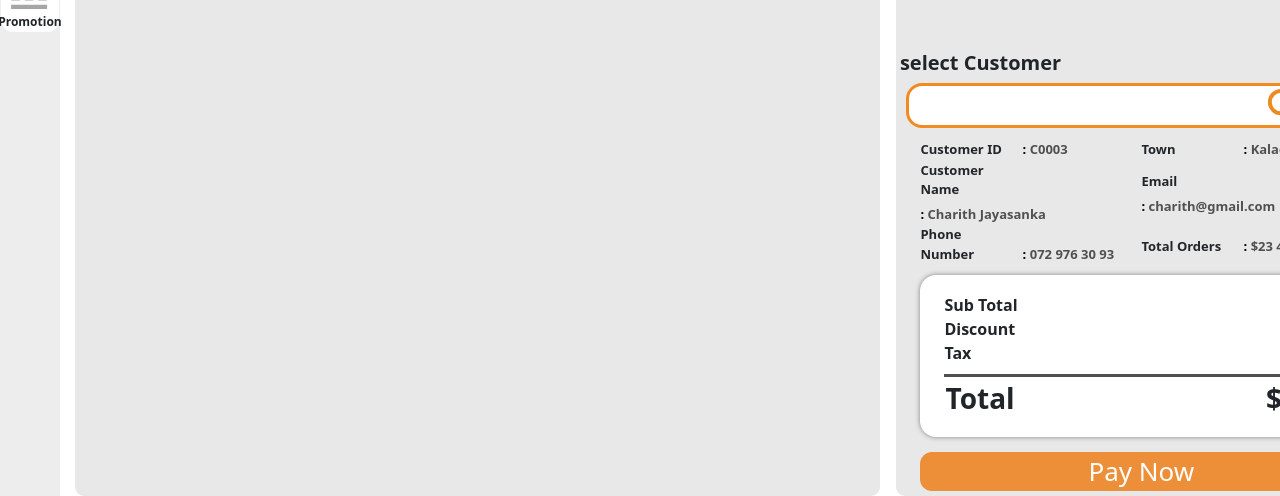
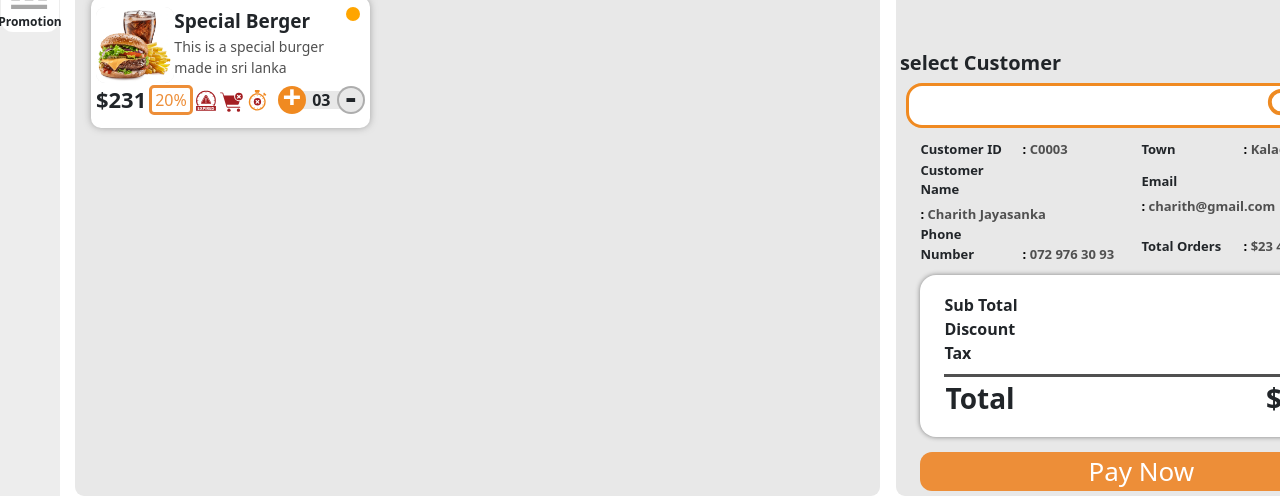
Before and after one commit to shehanm95/MozBurgers.com, a plain HTML site: page mainMenu.html in a window 1280 px wide. Shown: the part 304-800 px from the top of the page. Drawn offline with nearby package versions, Linux system fonts and the light colour scheme.

Commit message:
display Items added

```diff
--- a/css/mainMenu.css
+++ b/css/mainMenu.css
@@ -175,6 +175,7 @@ main {
 .calcItem p {
     margin: 0;
     font-weight: 700;
+
 }
 
 .total {
@@ -329,7 +330,7 @@ main {
 
 .orderItem {
     width: 491px;
-    margin: auto;
+    margin: 5px auto;
     background-color: var(--lightFont);
     height: 69px;
     border-radius: 10px;
@@ -344,4 +345,152 @@ main {
     padding: 0 10px;
 }
 
-/* ======================================= category buttons ======================================== */
+/* =============================================== category buttons ======================================================== */
+
+.categoryButtons {
+    background-color: var(--darkGrayBackground);
+    height: 85px;
+    margin: 15px;
+    padding: 5px;
+    border-radius: 15px;
+    display: flex;
+    align-items: center;
+}
+
+.categoryButton {
+    display: flex;
+    width: 180px;
+    height: 56px;
+    border-radius: 9px;
+    box-shadow: 0 0 9px 0 gray;
+    background-color: white;
+    padding: 6px;
+    margin: 0 5px;
+    transition: 0.4s;
+}
+
+.categoryButton:hover {
+    background-color: var(--orangePrimary);
+}
+
+.categoryButtonSelected {
+    background-color: var(--orangePrimary);
+}
+
+.categoryButton img {
+    width: 43px;
+    height: 39px;
+    border-radius: 10px;
+    background-color: white;
+}
+
+.categoryDetails {
+    margin-left: 8px;
+}
+
+.categoryDetails p {
+    font-weight: 600;
+    font-size: 12px;
+    margin: 0;
+}
+
+.categoryDetails .categoryName {
+    font-weight: 600;
+    font-size: 15px;
+    margin: 0;
+}
+
+.categoryDetails .categoryQuantity {
+    font-weight: 600;
+    font-size: 12px;
+    color: var(--grayFont);
+    margin: 0;
+}
+
+/* ========================================================= Item Card ============================================= */
+
+.waringImage {
+    height: 22px;
+}
+
+.cardDiscount {
+    border: 3px solid var(--orangePrimary);
+    border-radius: 5px;
+    padding: 0 3px;
+    color: var(--orangePrimary);
+    margin: 0px 3px !important;
+}
+
+.cardPrice {
+    font-size: 22px;
+    font-weight: 700;
+}
+
+.warningStack {
+    flex: 1;
+    max-height: 30px;
+    overflow: hidden;
+}
+
+.priceAndCount {
+    display: flex;
+    align-items: center;
+    /* justify-content: center; */
+}
+
+.ItemDescription {
+    font-size: 14px;
+    color: var(--grayFontColor);
+}
+
+.ItemName {
+    font-size: 19px;
+    font-weight: 700;
+}
+
+.itemCard p {
+    display: inline-block;
+    text-align: left;
+    margin: 0;
+}
+
+.imgAndName {
+    display: flex;
+    width: 100%;
+}
+
+.nameAndDescription {
+    height: 76px;
+    overflow: hidden;
+    display: flex;
+    flex-direction: column;
+}
+
+.itmImg {
+    height: 76px;
+    width: 89px;
+    border-radius: 9px;
+    background-color: #E8E8E8;
+    display: inline-block;
+}
+
+.itemStatusDot {
+    height: 14px;
+    width: 14px;
+    border-radius: 50%;
+    background-color: orange;
+    position: absolute;
+    right: 10px;
+    top: 10px;
+
+}
+
+.itemCard {
+    padding: 10px 5px;
+    position: relative;
+    height: 131px;
+    width: 279px;
+    background-color: var(--lightFont);
+    border-radius: 10px;
+    box-shadow: 0 0 7px 0 rgba(128, 128, 128, 0.66);
+}
--- a/mainMenu.html
+++ b/mainMenu.html
@@ -40,6 +40,7 @@
 
     </nav>
     <main>
+        <!-- ==============================top bar ============================================= -->
         <div class="topbar align-center flex mt-4">
             <div class="profile me-3 flex">
                 <img class="me-3" src="images/mainMenu/person.png" alt="profilePicture">
@@ -64,8 +65,12 @@
             </div>
 
         </div>
+        <!-- ======================================== Items Display Pane ================================= -->
 
         <div class="itemDisplayPane mt-1 mt-sm-4">
+
+            <!-- ======================================== category buttons ================================= -->
+
             <div class="categoryButtons">
                 <div class="categoryButton">
                     <img src="images/mainMenu/lunch.png" alt="">
@@ -96,8 +101,49 @@
                     </div>
                 </div>
             </div>
+            <!-- ========= selected Items display final area ============================= -->
+            <h1 class="m-3">Berger Menu</h1>
+
+            <div class="selectedItemDisplayArea flex flex-wrap ps-3">
+                <div class="itemCard">
+                    <div class="itemStatusDot"></div>
+                    <div class="imgAndName">
+                        <img class="itmImg" src="images/mainMenu/item1.png" alt="item1">
+                        <div class="nameAndDescription">
+                            <p class="ItemName">Special Berger</p>
+                            <p class="ItemDescription">This is a special burger made in sri lanka</p>
+                        </div>
+                    </div>
+                    <div class="priceAndCount">
+                        <p class="cardPrice">$231</p>
+                        <p class="cardDiscount">20%</p>
+                        <div class="warningStack">
+                            <img class="waringImage" src="images/mainMenu/warningExpired.svg" alt="">
+                            <img class="waringImage" src="images/mainMenu/warningOutOfStock.svg" alt="">
+                            <img class="waringImage" src="images/mainMenu/warningNearOutOfStock.svg" alt="">
+                            <!-- <img class="waringImage" src="images/mainMenu/warningNearExapire.svg" alt=""> -->
+                        </div>
+                        <div class="countChange flex center ">
+                            <div class="m-0  plus change orangeBackground flex center">+</div>
+                            <div class="count flex center">03</div>
+                            <div class="m-0 minus change lightGrayBackground flex center">-</div>
+                        </div>
+
+                    </div>
+                </div>
+            </div>
+            <style>
+
+            </style>
+
+
+
+
         </div>
+
     </main>
+
+    <!--=============================================== cart ==================================================== -->
     <div class="cart ms-3 position-relative flex column mt-3">
         <p class="top-0 pt-1 clearOrder">clear order</p>
         <div class="invoiceArea">
@@ -182,66 +228,7 @@
     </div>
 </body>
 
-<style>
-    .categoryButtons {
-        background-color: var(--darkGrayBackground);
-        height: 85px;
-        margin: 15px;
-        padding: 5px;
-        border-radius: 15px;
-        display: flex;
-        align-items: center;
-    }
 
-    .categoryButton {
-        display: flex;
-        width: 180px;
-        height: 56px;
-        border-radius: 9px;
-        box-shadow: 0 0 9px 0 gray;
-        background-color: white;
-        padding: 6px;
-        margin: 0 5px;
-    }
-
-    .categoryButton:hover {
-        background-color: var(--orangePrimary);
-    }
-
-    .categoryButtonSelected {
-        background-color: var(--orangePrimary);
-    }
-
-    .categoryButton img {
-        width: 43px;
-        height: 39px;
-        border-radius: 10px;
-        background-color: white;
-    }
-
-    .categoryDetails {
-        margin-left: 8px;
-    }
-
-    .categoryDetails p {
-        font-weight: 600;
-        font-size: 12px;
-        margin: 0;
-    }
-
-    .categoryDetails .categoryName {
-        font-weight: 600;
-        font-size: 15px;
-        margin: 0;
-    }
-
-    .categoryDetails .categoryQuantity {
-        font-weight: 600;
-        font-size: 12px;
-        color: var(--grayFont);
-        margin: 0;
-    }
-</style>
 <script src="https://cdn.jsdelivr.net/npm/bootstrap@5.0.2/dist/js/bootstrap.bundle.min.js"
     integrity="sha384-MrcW6ZMFYlzcLA8Nl+NtUVF0sA7MsXsP1UyJoMp4YLEuNSfAP+JcXn/tWtIaxVXM"
     crossorigin="anonymous"></script>
```
Also changed, not shown: images/mainMenu/warningExpired.svg (added), images/mainMenu/warningNearExapire.svg (added), images/mainMenu/warningNearOutOfStock.svg (added), images/mainMenu/warningOutOfStock.svg (added).
